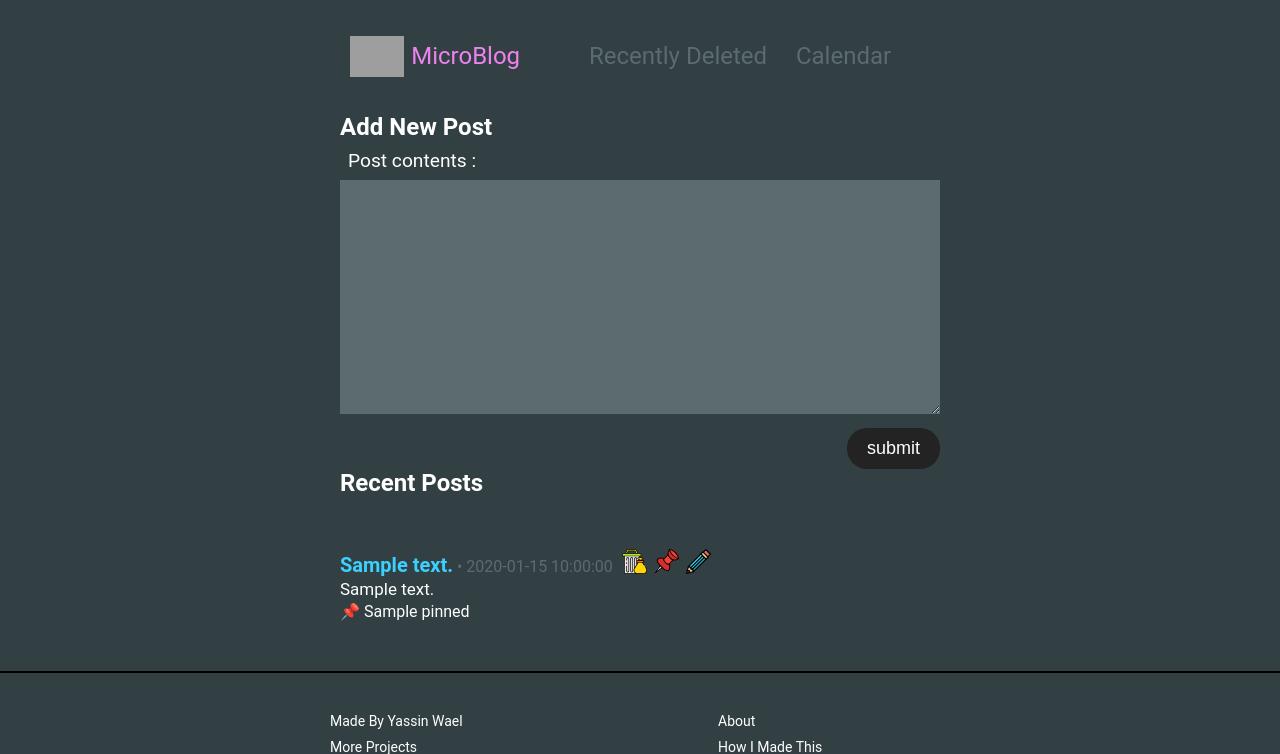
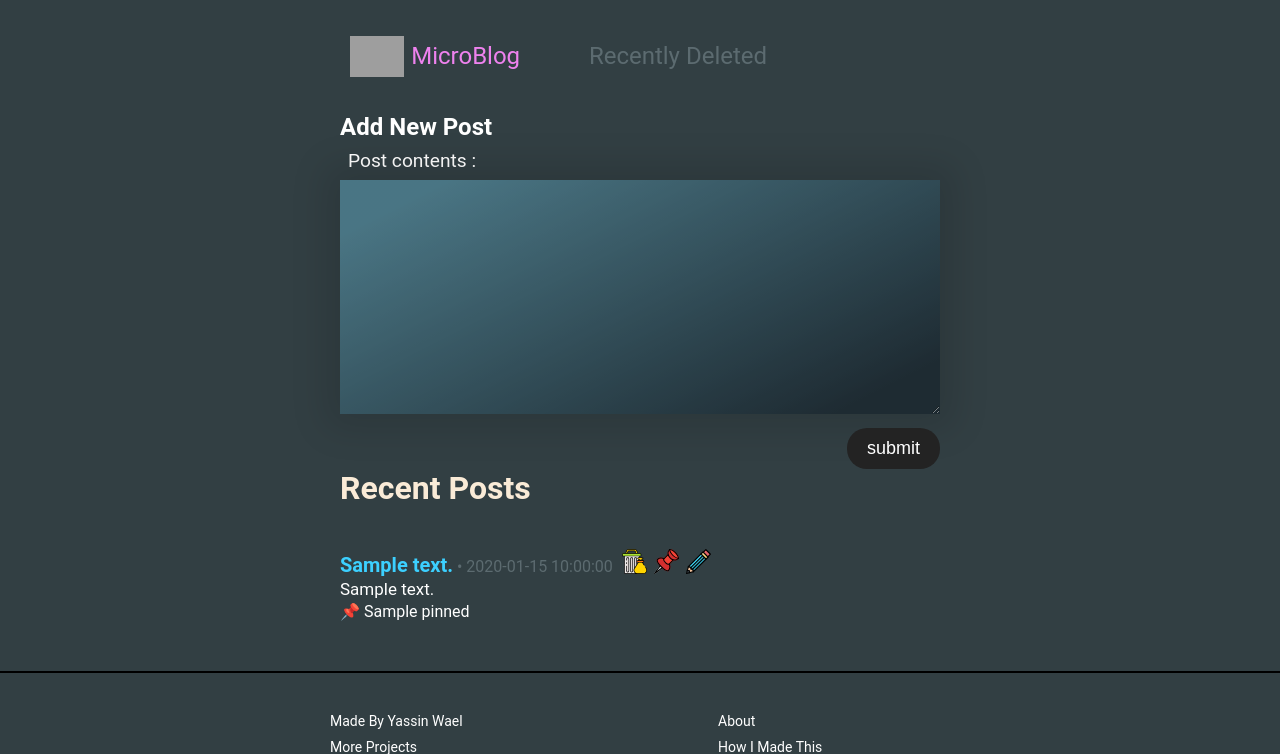
Before and after one commit to YassinWael/Flask-Blog-Post, a Flask app: page / in a window 1280 px wide. Shown: the top 754 px of the page. Run offline with Flask 3, Linux system fonts and the light colour scheme; a database or web service that is not in the repository returns one stand-in record (values such as "Sample title"); grey boxes are pictures that could not be loaded.

Commit message:
Added delete all button, now also accepts astericks as <strong> tags, changed some colors.

```diff
--- a/app.py
+++ b/app.py
@@ -5,7 +5,7 @@ from dotenv import load_dotenv
 import datetime
 from icecream import ic
 from bleach import clean,linkify
-
+import re
 from bleach import callbacks
 
 
@@ -33,6 +33,11 @@ def sanitize(content):
         callbacks=[callbacks.nofollow,callbacks.target_blank,custom_linkify])
     return linkified_content
 
+
+def strongify(text):
+    return re.sub(r'\*\*(.*?)\*\*', r'<strong>\1</strong>', text)
+
+app.jinja_env.filters['strongify'] = strongify
 
 @app.route('/', methods=['GET', 'POST'])
 @app.route('/index', methods=['GET', 'POST'])
@@ -81,11 +86,13 @@ def recover(id):
 @app.route('/delete/<id>')
 def delete(id):
     # adding the deleted post to the recently deleted collection
+    ic(f"Deleting object with id of: {id}")
     post = entries_collection.find_one({"_id":ObjectId(id)})
     post["date"] = datetime.datetime.today().strftime("%b %d")
     deleted_collection.insert_one(post)
 
     deleted = entries_collection.delete_one({"_id":ObjectId(id)})
+    ic(deleted)
     return redirect('/')
 @app.route('/permdelete/<id>')
 def perm_delete(id):
--- a/static/styles.css
+++ b/static/styles.css
@@ -124,7 +124,9 @@ img[alt='Logo'] {
     font-size: 18px;
     padding: 12px 20px;
     border: none;
-    background-color: #5c6b70;
+    background: linear-gradient(153deg, rgb(95 166 190 / 81%) 10%, rgb(20 33 42) 90%);
+    opacity: 0.65;
+    box-shadow: 0 0 35px 15px rgba(0, 0, 0, 0.184);
     color: white;
     margin-bottom: 10px;
 
--- a/templates/home.html
+++ b/templates/home.html
@@ -14,7 +14,7 @@
 </section>
 
 <section>
-    <h1>Recent Posts</h1>
+    <h1 style="font-size: 2rem; margin-bottom:-10px; color:antiquewhite">Recent Posts</h1>
     {% for entry in entries %}
     <article id="entry-{{entry['id']}}" class="entry">
         <div>
@@ -33,7 +33,7 @@
                 <img src="/static/Pencil.svg" width="25px" height="25px"/>
             </a>
         </div>
-        <p class="entry-content">{{ entry['content'] | replace('\n','<br>') | safe }}</p>
+        <p class="entry-content">{{ entry['content'] | replace('\n','<br>') | strongify |  safe }}</p>
         📌 {{ entry['pinned'] }}
     </article>
     {% endfor %}
@@ -41,6 +41,9 @@
 
 
 <script>
+
+
+
     document.querySelectorAll(".delete").forEach(button => {
 
         button.addEventListener("click",function(event){
@@ -51,7 +54,21 @@
             entry.classList.add("animate__animated", "animate__zoomOutRight");
 
             entry.addEventListener('animationend',function() {
-                window.location.href = `/delete/${button_id}`
+                fetch(`/delete/${button_id}`)
+                .then(
+                    response => {
+                        if (response.ok) {
+                            entry.remove();
+
+                        }
+                        else {
+                            console.error("Failed to delete entry.")
+                        }
+                    }
+                )
+                .catch(
+                    error => console.error(`Error:${error}`)
+                )
             })
         })
 
--- a/templates/index.html
+++ b/templates/index.html
@@ -19,7 +19,7 @@
         </div>
         <ul class="navigation">
             <li class="navigation-item"><a class="navigation-link" href="/deleted">Recently Deleted</a></li>
-            <li class="navigation-item"><a class="navigation-link" href="#">Calendar</a></li>
+
         </ul>
     </header>
 
```
Also changed, not shown: templates/deleted.html (+34 -0 lines).
